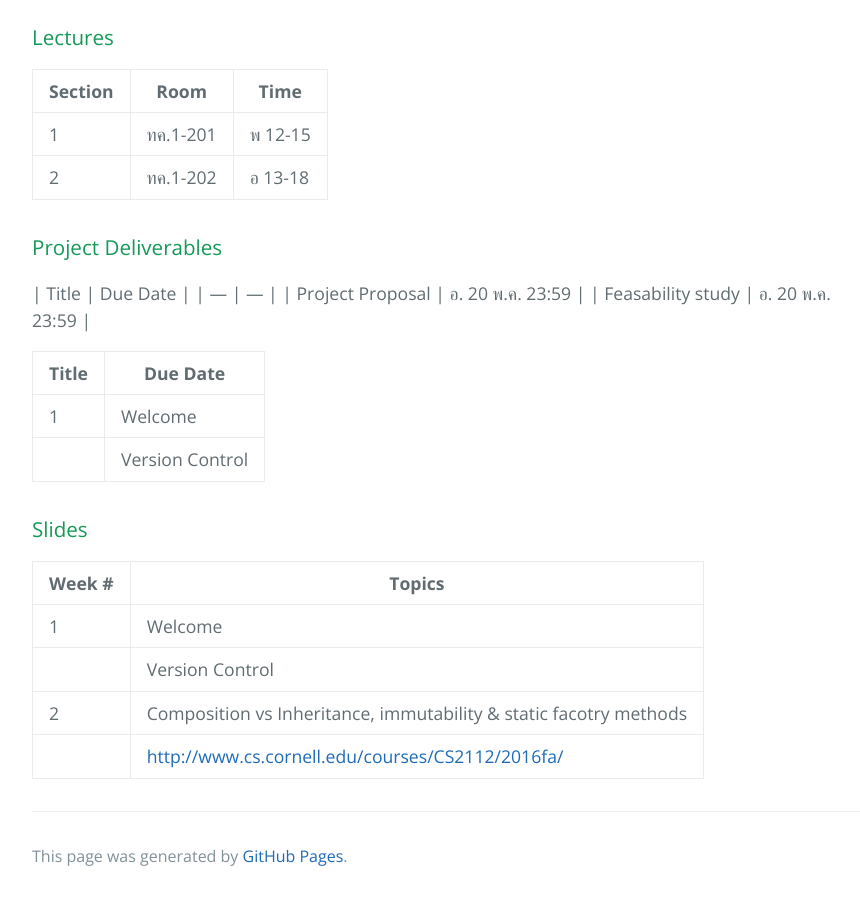
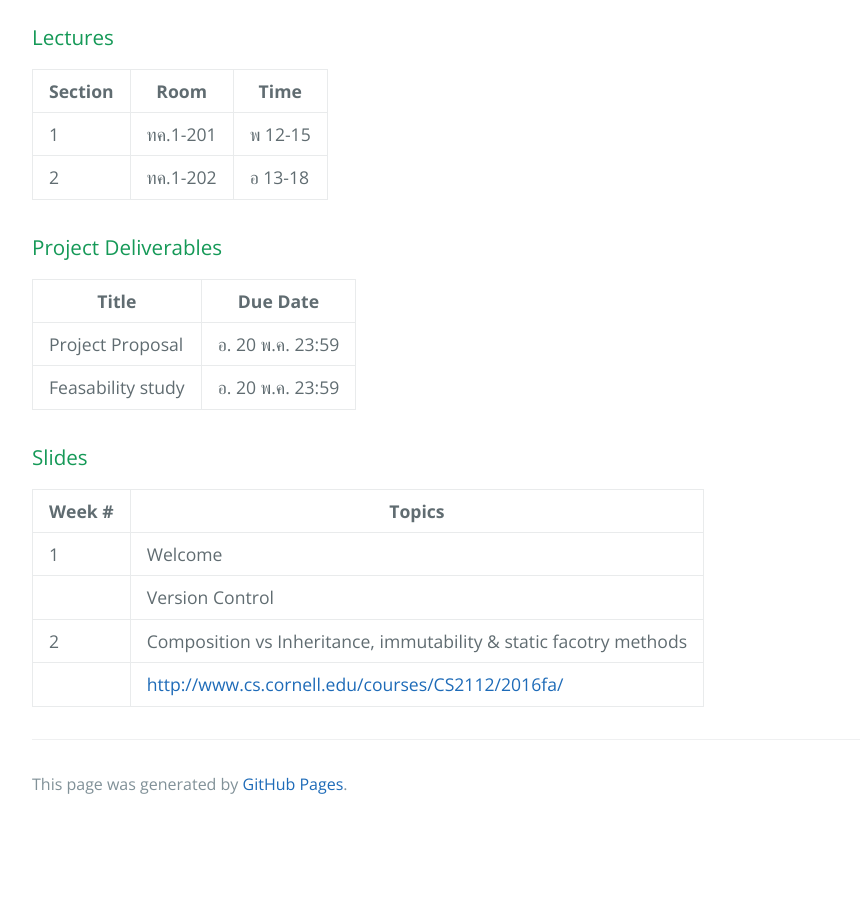
Before and after one commit to pratch/ml_course, a Jekyll site: the page built from index.md, in a window 1280 px wide and 900 px high, scrolled down 611 px. Shown: the whole window, without its empty margins (192-1052 px from the left). Built offline with Jekyll 4.4.1, drawn with Linux system fonts in a browser that asks for light colours; after the commit the page ends 1439 px from its top, so only the background shows below that.

Commit message:
Update index.md

```diff
--- a/index.md
+++ b/index.md
@@ -18,15 +18,11 @@ layout: default
 | 2 | ทค.1-202 | อ 13-18 |
 
 ### Project Deliverables
+
 | Title | Due Date |
 | --- | --- |
 | Project Proposal | อ. 20 พ.ค. 23:59 |
 | Feasability study | อ. 20 พ.ค. 23:59 |
-
-| Title | Due Date |
-| --- | --- |
-| 1 | Welcome |
-| | Version Control |
 
 ### Slides
 
```
